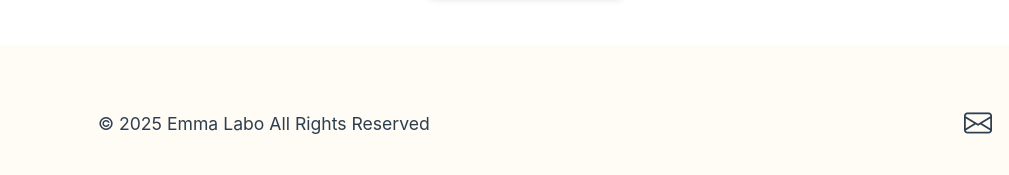
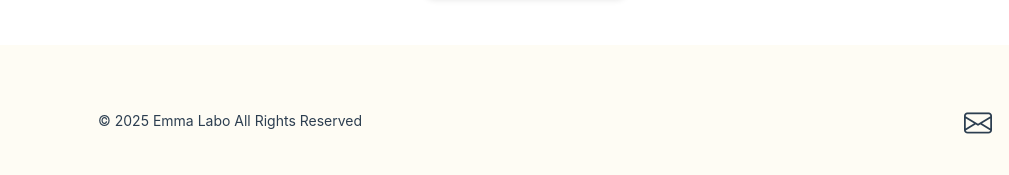
Before and after one commit to wong0372/emmadesign-portfolio, a plain HTML site: page about.html in a window 1280 px wide. Shown: the part 4423-4598 px from the top of the page, 0-1009 px from the left. Drawn offline with nearby package versions, Linux system fonts and the light colour scheme.

Commit message:
added changes

```diff
--- a/about.html
+++ b/about.html
@@ -478,7 +478,9 @@
             </div>
 
             <div class="col-12 col-md-6 text-md-start">
-              <p class="px-3 py-3">&copy; 2025 Emma Labo All Rights Reserved</p>
+              <p class="px-3 py-3 small">
+                &copy; 2025 Emma Labo All Rights Reserved
+              </p>
             </div>
           </div>
         </div>
```
